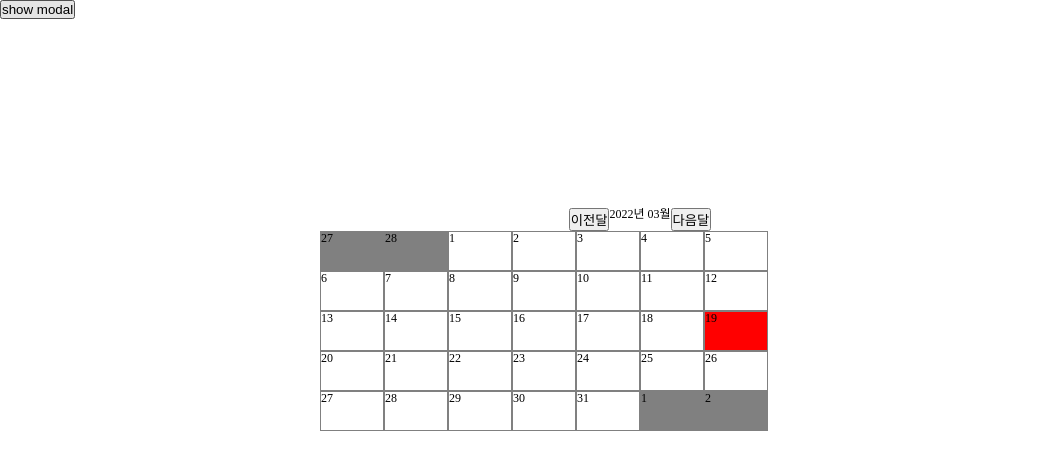
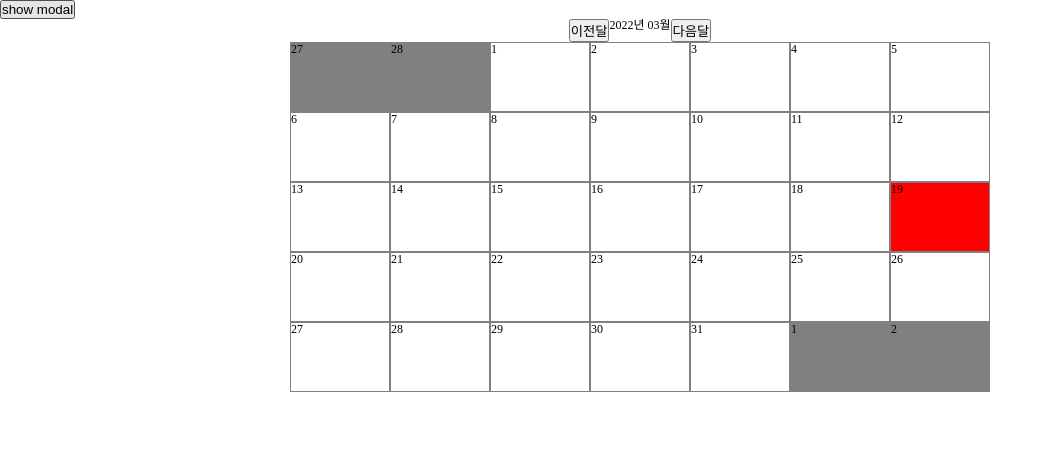
Before and after one commit to seolhyelin/Photodays, a React (Create React App) app: page / in a window 1280 px wide. Shown: the top 470 px of the page, without its empty margins (0-1053 px from the left). Built offline with nearby package versions, Linux system fonts and the light colour scheme; a web font is replaced by a local one.

Commit message:
Modified: moment.js 활용한 custom calendar

```diff
--- a/src/components/Calendar/MainCal.tsx
+++ b/src/components/Calendar/MainCal.tsx
@@ -80,8 +80,8 @@ const MainCal = () => {
 export default MainCal;
 
 const Container = styled.div`
-  width: 100vw;
-  height: 100vh;
+  width: 100%;
+  height: 100%;
   font-size: 1.5vh;
   display: flex;
   flex-direction: column;
@@ -100,8 +100,6 @@ const Button = styled.button``;
 
 const Table = styled.table`
   display: flex;
-  width: 50vw;
-  height: 50vh;
 `;
 
 const TBody = styled.tbody`
@@ -117,8 +115,8 @@ const TR = styled.tr`
 const TD = styled.td`
   display: flex;
   border: 1px solid gray;
-  width: 5vw;
-  height: 5vh;
+  width: 100px;
+  height: 70px;
 `;
 
 const Days = styled.span`
```
